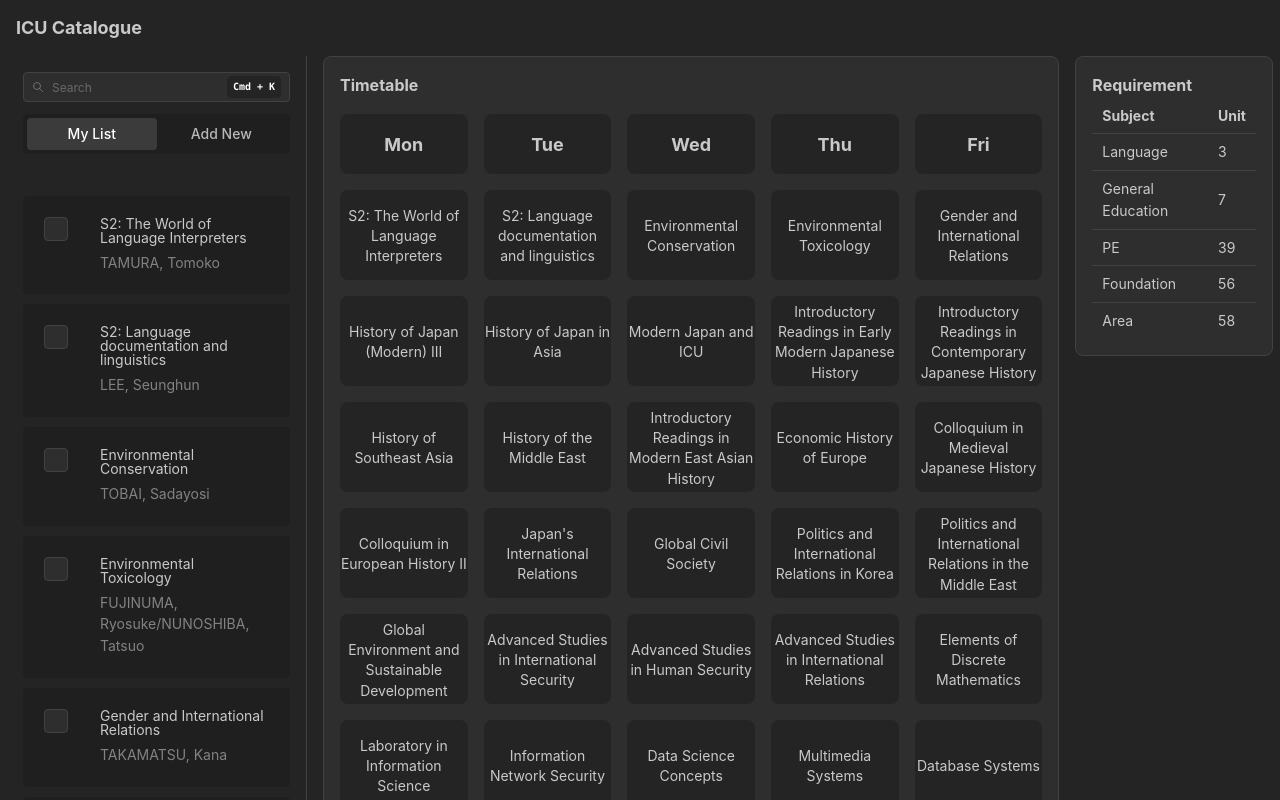
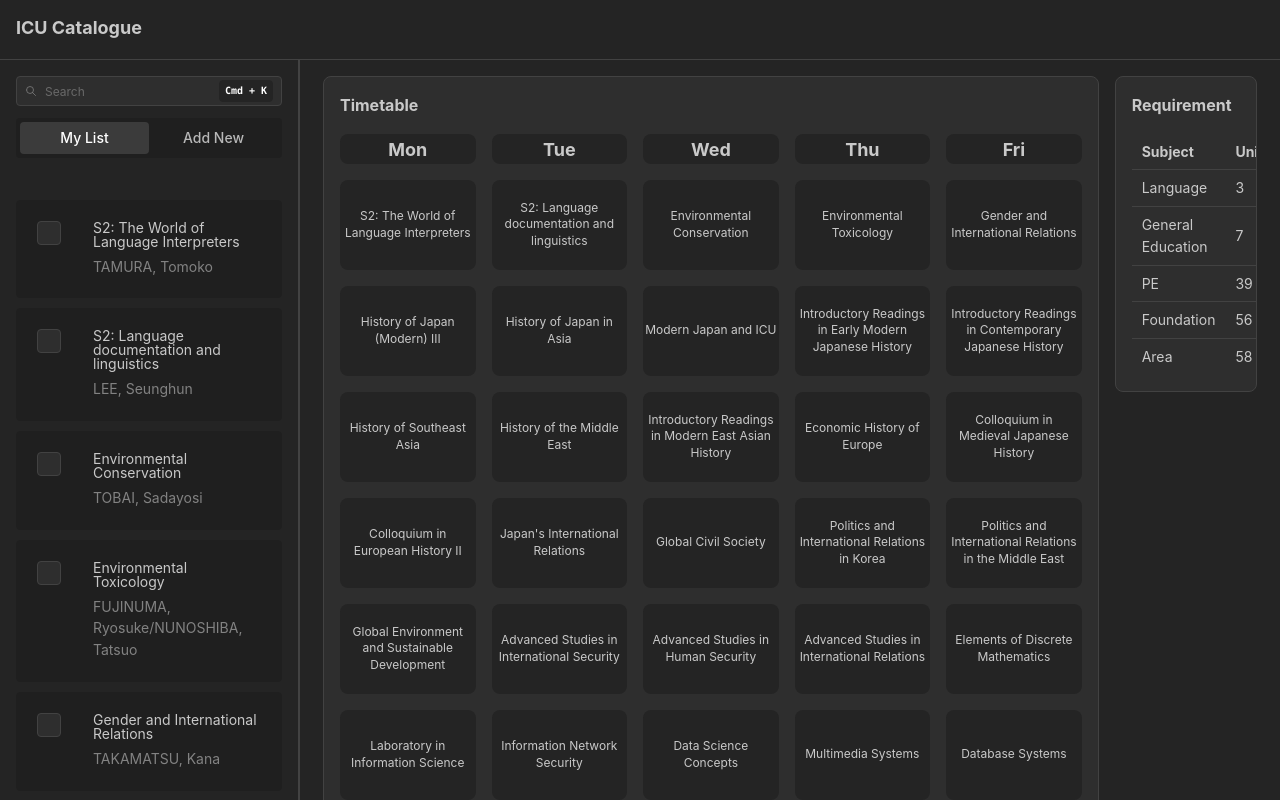
Before and after one commit to ItsukiKigoshi/icu-catalogue, a Next.js app: page / in a window 1280 px wide. Shown: the top 800 px of the page. Built offline with nearby package versions, Linux system fonts and the light colour scheme.

Commit message:
Install AppShell

```diff
--- a/components/HeaderSimple/HeaderSimple.module.css
+++ b/components/HeaderSimple/HeaderSimple.module.css
@@ -9,7 +9,7 @@
 .inner {
   height: rem(56px);
   display: flex;
-  justify-content: space-between;
+
   align-items: center;
 }
 
--- a/components/HeaderSimple/HeaderSimple.tsx
+++ b/components/HeaderSimple/HeaderSimple.tsx
@@ -4,6 +4,7 @@ import { Container, Group, Burger, Text } from "@mantine/core";
 import { useDisclosure } from "@mantine/hooks";
 import classes from "./HeaderSimple.module.css";
 import React from "react";
+import { NavbarSearch } from "../NavbarSearch/NavbarSearch";
 
 const links = [
   { link: "/about", label: "Features" },
@@ -12,9 +13,12 @@ const links = [
   { link: "/community", label: "Community" },
 ];
 
-export function HeaderSimple() {
-  const [opened, { toggle }] = useDisclosure(false);
+export function HeaderSimple(props: {
+  opened: boolean | undefined;
+  toggle: React.MouseEventHandler<HTMLButtonElement> | undefined;
+}) {
   const [active, setActive] = useState(links[0].link);
+
   /*
   const items = links.map((link) => (
     <a
@@ -35,13 +39,16 @@ export function HeaderSimple() {
   return (
     <header>
       <Container size="max" className={classes.inner}>
+        <Burger
+          opened={props.opened}
+          onClick={props.toggle}
+          hiddenFrom="md"
+          size="sm"
+          mr={3}
+        />
         <Text size="lg" fw={700}>
           ICU Catalogue
         </Text>
-        <Group gap={5} visibleFrom="xs">
-          {/* {items} */}
-        </Group>
-        <Burger opened={opened} onClick={toggle} hiddenFrom="xs" size="sm" />
       </Container>
     </header>
   );
--- a/components/NavbarSearch/NavbarSearch.module.css
+++ b/components/NavbarSearch/NavbarSearch.module.css
@@ -1,7 +1,7 @@
 .navbar {
   background-color: var(--mantine-color-body);
   height: rem(840px);
-  width: rem(300px);
+  width: rem(100%);
   padding: var(--mantine-spacing-md);
   display: flex;
   flex-direction: column;
--- a/components/NavbarSearch/NavbarSearch.tsx
+++ b/components/NavbarSearch/NavbarSearch.tsx
@@ -1422,7 +1422,7 @@ export function NavbarSearch() {
   const [section, setSection] = useState<"myItems" | "addNew">("myItems");
   const [value, onChange] = useState(false);
 
-  const links = tabs[section].map((item) => (
+  const courses = tabs[section].map((item) => (
     <UnstyledButton
       key={item.e}
       onClick={() => onChange(!value)}
@@ -1480,7 +1480,7 @@ export function NavbarSearch() {
         />
       </div>
 
-      <div className={classes.navbarMain}>{links}</div>
+      <div className={classes.navbarMain}>{courses}</div>
     </nav>
   );
 }
--- a/components/Timetable/Timetable.tsx
+++ b/components/Timetable/Timetable.tsx
@@ -743,7 +743,7 @@ export function Timetable() {
     <UnstyledButton
       key={day}
       className={classes.item}
-      style={{ height: "60px" }}
+      style={{ height: "30px" }}
     >
       <Text size="lg" mt={3} fw={700}>
         {day}
@@ -752,8 +752,8 @@ export function Timetable() {
   ));
 
   const timetableItems = timetableData.map((item) => (
-    <UnstyledButton key={item.no} className={classes.item}>
-      <Text size="sm" mt={3}>
+    <UnstyledButton key={item.no} className={classes.item} p={1}>
+      <Text size="xs" m={1}>
         {item.e}
       </Text>
     </UnstyledButton>
--- a/src/app/page.tsx
+++ b/src/app/page.tsx
@@ -2,25 +2,41 @@
 import React from "react";
 import { HeaderSimple } from "../../components/HeaderSimple/HeaderSimple";
 import { Timetable } from "@/components/Timetable/Timetable";
-import { Grid } from "@mantine/core";
+import { AppShell, Grid } from "@mantine/core";
 import { NavbarSearch } from "@/components/NavbarSearch/NavbarSearch";
 import RequirementTable from "@/components/RequirementTable/RequirementTable";
+import { useDisclosure } from "@mantine/hooks";
 
 export default function HomePage() {
+  const [opened, { toggle }] = useDisclosure(false);
   return (
     <div>
-      <HeaderSimple />
-      <Grid justify="flex-start" gutter="md" align="stretch" mx={7}>
-        <Grid.Col span="content">
+      <AppShell
+        header={{ height: 60 }}
+        navbar={{
+          width: "300px",
+          breakpoint: "md",
+          collapsed: { mobile: !opened },
+        }}
+        padding="md"
+      >
+        <AppShell.Header>
+          <HeaderSimple opened={opened} toggle={toggle} />
+        </AppShell.Header>
+        <AppShell.Navbar>
           <NavbarSearch />
-        </Grid.Col>
-        <Grid.Col span="auto">
-          <Timetable />
-        </Grid.Col>
-        <Grid.Col span={2}>
-          <RequirementTable />
-        </Grid.Col>
-      </Grid>
+        </AppShell.Navbar>
+        <AppShell.Main>
+          <Grid justify="flex-start" gutter="md" align="stretch" mx={7}>
+            <Grid.Col span={{ base: "auto" }}>
+              <Timetable />
+            </Grid.Col>
+            <Grid.Col mt={{ base: 5, md: 0 }} span={{ base: 12, md: 2 }}>
+              <RequirementTable />
+            </Grid.Col>
+          </Grid>
+        </AppShell.Main>
+      </AppShell>
     </div>
   );
 }
```
